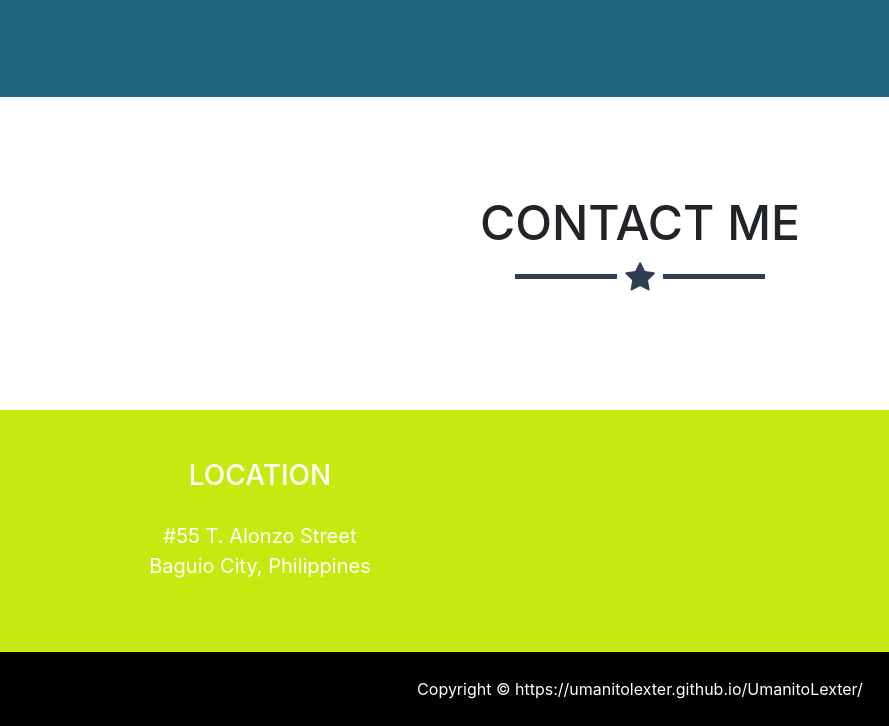
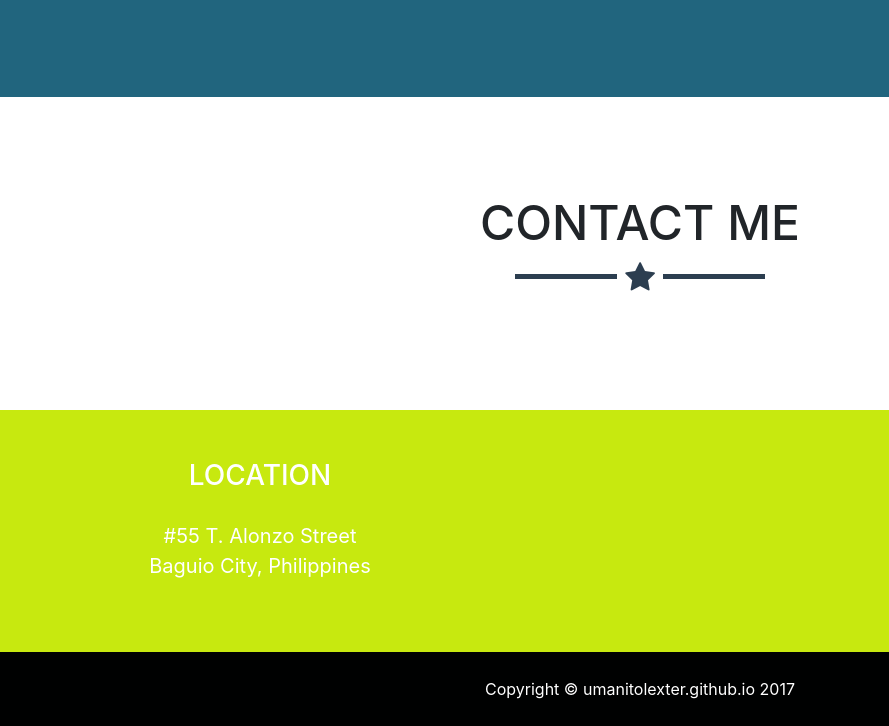
Before and after one commit to umanitolexter/UmanitoLexter, a website with bundled scripts: page index.html in a window 1280 px wide. Shown: the part 3256-3982 px from the top of the page, 0-889 px from the left. Built offline with nearby package versions, Linux system fonts and the light colour scheme; a script that the page names is missing.

```diff
--- a/index.html
+++ b/index.html
@@ -273,7 +273,7 @@
         <div class="container">
           <div class="row">
             <div class="col-lg-12">
-              Copyright &copy; https://umanitolexter.github.io/UmanitoLexter/
+              Copyright &copy; umanitolexter.github.io 2017
             </div>
           </div>
         </div>
```
